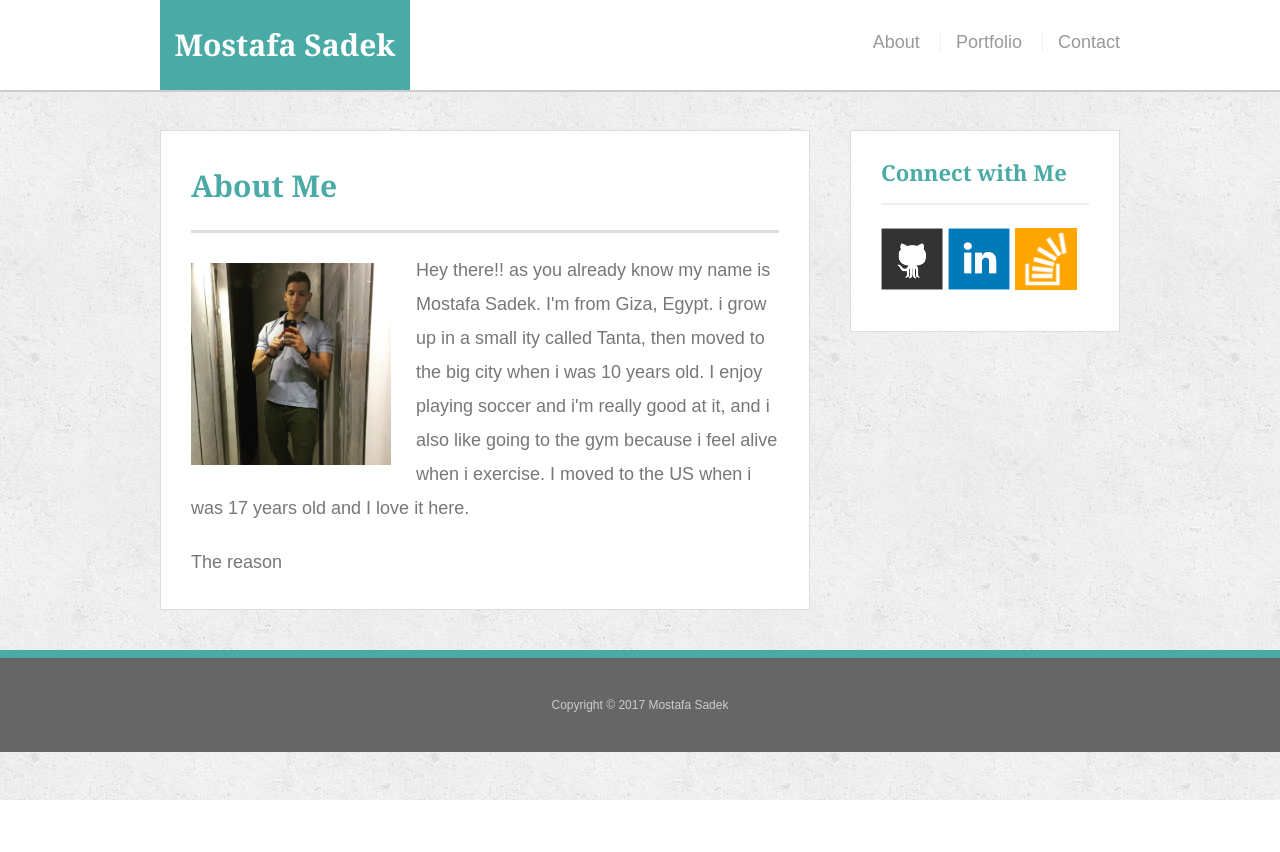
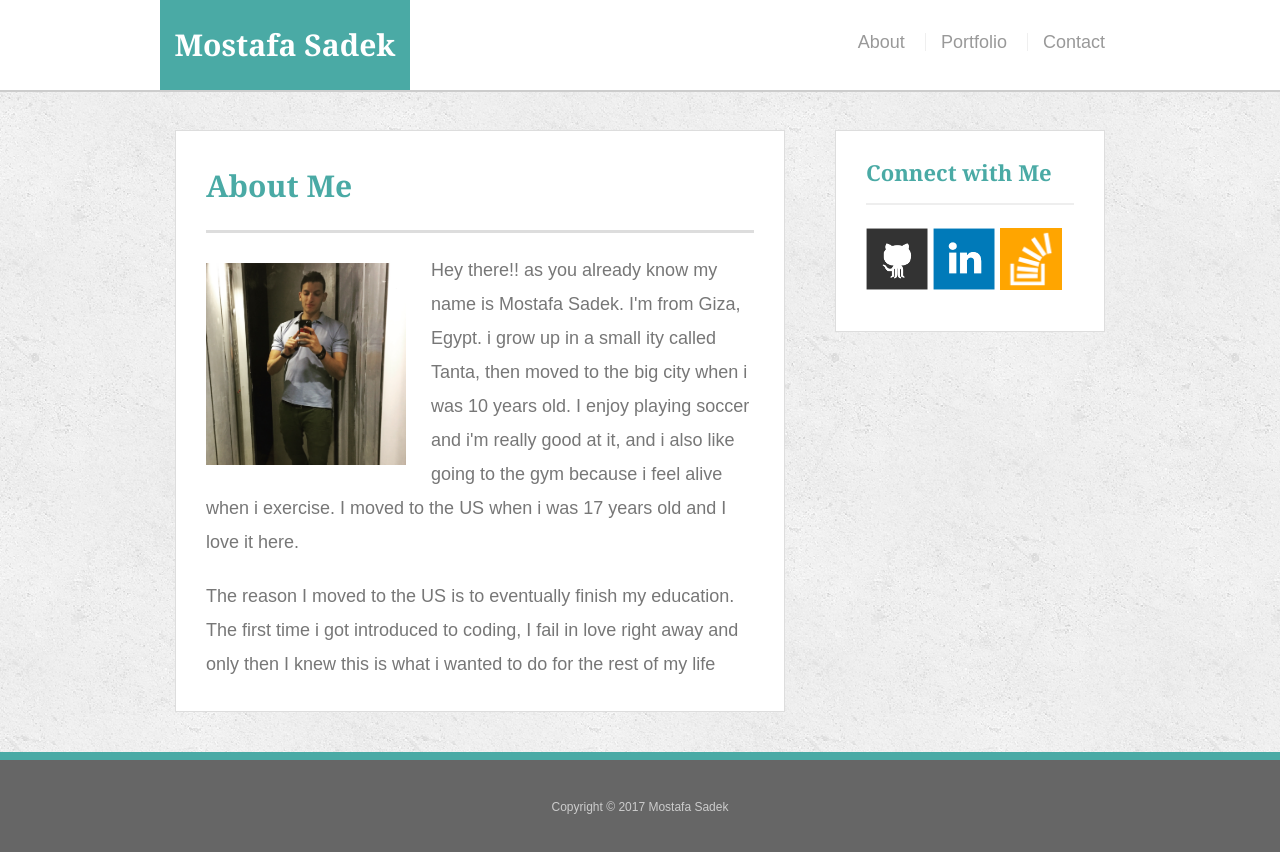
Before and after one commit to Msadek02/Bootstrap-Portfolio, a plain HTML site: page index.html in a window 1280 px wide. Before the commit the page ends 800 px from the top, so only its background shows below. Drawn offline with nearby package versions, Linux system fonts and the light colour scheme.

Commit message:
added new rows and columns to index page

```diff
--- a/index.html
+++ b/index.html
@@ -4,6 +4,7 @@
 <head>
   <meta charset="UTF-8">
   <title>About | Mostafa Sadek</title>
+    <link rel="stylesheet" href="https://maxcdn.bootstrapcdn.com/bootstrap/3.3.7/css/bootstrap.min.css" integrity="sha384-BVYiiSIFeK1dGmJRAkycuHAHRg32OmUcww7on3RYdg4Va+PmSTsz/K68vbdEjh4u" crossorigin="anonymous">
   <link rel="stylesheet" type="text/css" href="css/reset.css">
   <link rel="stylesheet" type="text/css" href="css/style.css">
 </head>
@@ -12,16 +13,20 @@
 
   <header id="masthead">
     <div class="container">
+      <div class="row">
       <a href="index.html" id="logo">Mostafa Sadek</a>
-      <nav>
+      <nav class="navbar-collapse collapse navbar-collapse-topmenu">
         <a href="index.html">About</a>
         <a href="portfolio.html">Portfolio</a>
         <a href="contact.html">Contact</a>
       </nav>
+      </div>
     </div>
   </header>
 
   <div id="main-container" class="container">
+    <div class="row">
+      <div class="col-md-8">
     <section class="main-section">
       <h1>About Me</h1>
 
@@ -31,11 +36,11 @@
       i grow up in a small ity called Tanta, then moved to the big city when i was 10 years old. I enjoy playing soccer and i'm really good at it, and i also like going to the gym because i feel alive when i exercise. I moved to the US when i was 17 years old and I love it here.
       </p>
 
-      <p> The reason
-      </p>
+      <p> The reason I moved to the US is to eventually finish my education. The first time i got introduced to coding, I fail in love right away and only then I knew this is what i wanted to do for the rest of my life</p>
 
     </section>
-
+    </div>
+    <div class="col-md-4">
     <section class="sidebar">
       <div id="connect">
         <h2>Connect with Me</h2>
@@ -45,11 +50,17 @@
         <a href="https://stackoverflow.com/users/5831271/mostafa-sadek-jr"><img src="images/stackoverflow-128.png" class="social" alt="Stack Overflow" /></a>
       </div>
     </section>
+    </div>
+  </div>
   </div>
 
   <footer>
     <div class="container">
+      <div class="row">
+        <div class="col-md-12">
       Copyright &copy; 2017 Mostafa Sadek
+    </div>
+    </div>
     </div>
   </footer>
 </body>
```
